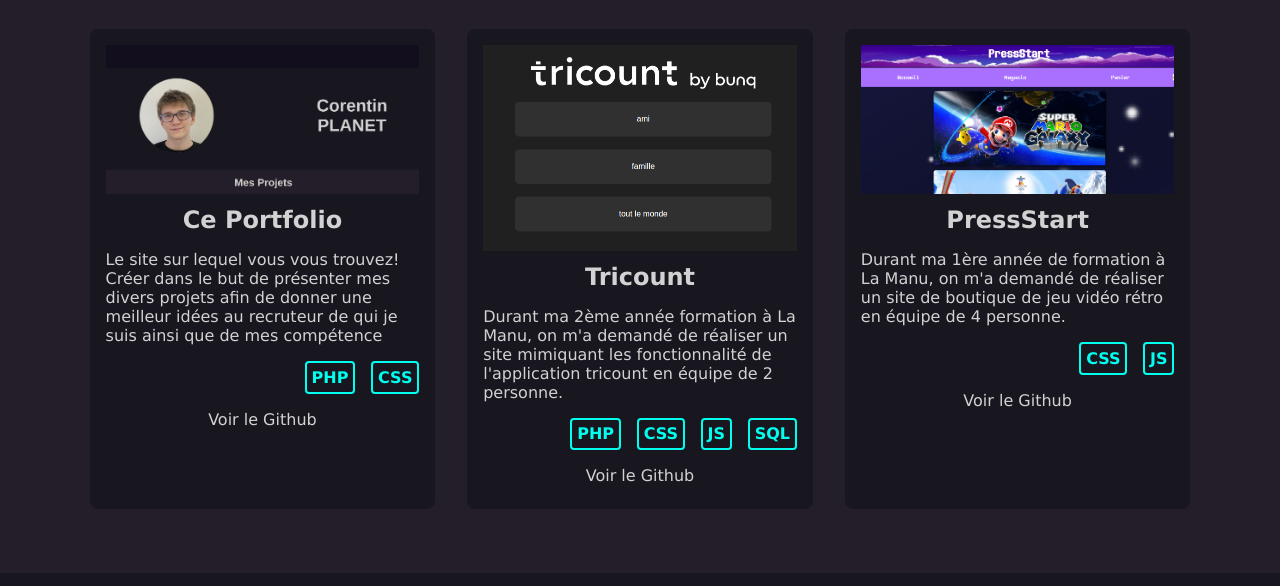
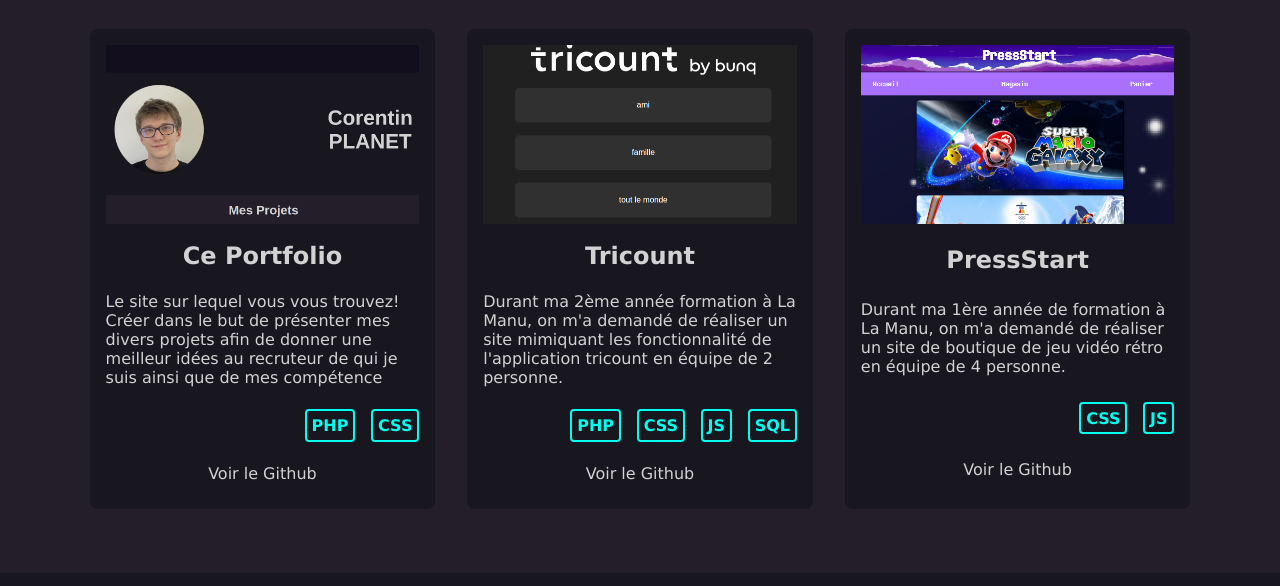
Before and after one commit to CorentinPLANET/Portfolio_v1, a plain HTML site: page index.html in a window 1280 px wide. Shown: the part 666-1252 px from the top of the page. Drawn offline with Linux system fonts and the light colour scheme.

Commit message:
modif css

```diff
--- a/assets/css/style.css
+++ b/assets/css/style.css
@@ -79,11 +79,13 @@
 
 .cards__img {
 	width: 100%;
+	height: 40%;
 	object-fit: cover;
 }
 
 .cards__content {
 	display: flex;
+	height: 60%;
 	flex-direction: column;
 	justify-content: space-evenly;
 	align-items: center;
```
